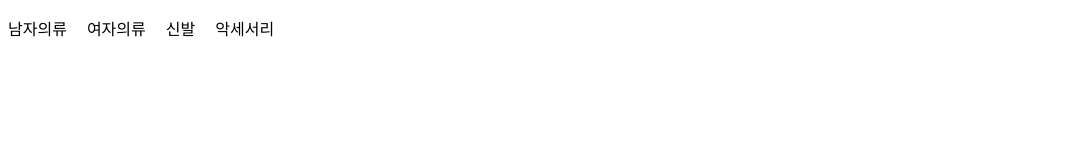
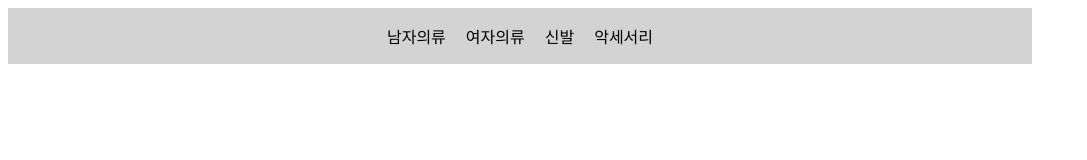
Before and after one commit to kimwoojin123/Shopping-mall, a website: page index.html in a window 1280 px wide. Shown: the whole page, without its empty margins (0-1087 px from the left). Drawn offline with Linux system fonts and the light colour scheme.

Commit message:
루트 스타일 추가

```diff
--- a/styles.css
+++ b/styles.css
@@ -1,3 +1,11 @@
+#root1 {
+  width:80vw;
+  display:flex;
+  justify-content: center;
+  background-color: lightgrey;
+}
+
+
 
 li > a {
   color: inherit;
```
